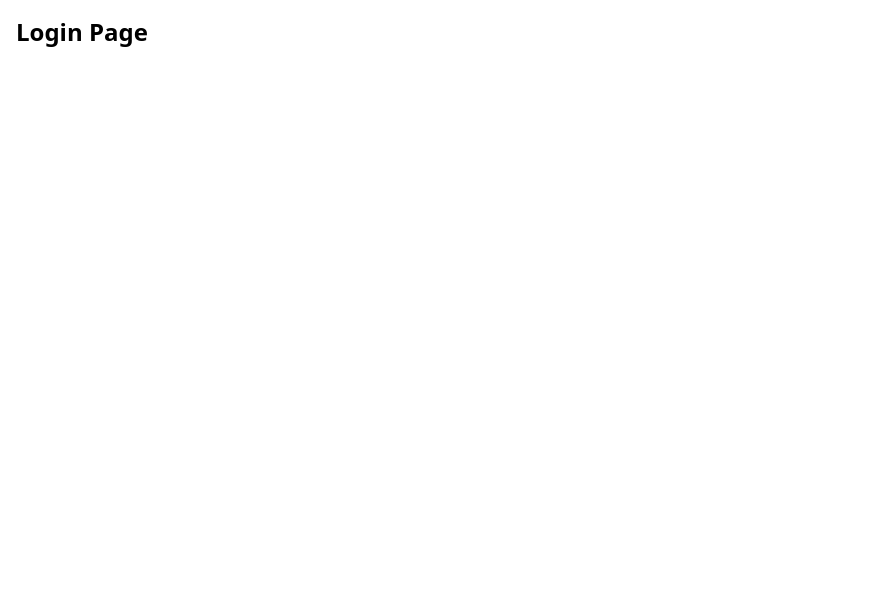
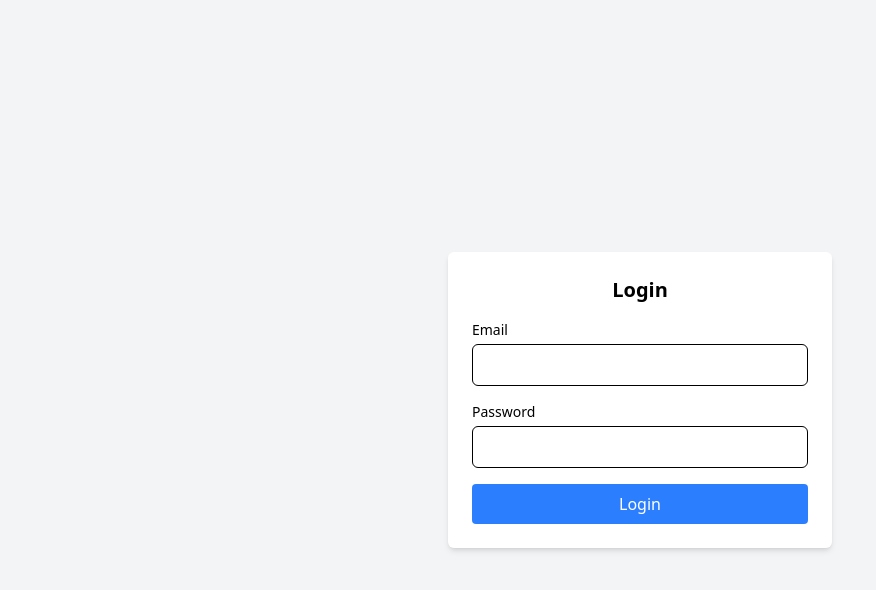
Before and after one commit to olympiosumbilon/InventorySystemV01, a React (Vite) app: page / in a window 1280 px wide. Shown: the top 590 px of the page, without its empty margins (0-876 px from the left). Built offline with nearby package versions, Linux system fonts and the light colour scheme.

Commit message:
Connection to supabase done

```diff
--- a/package.json
+++ b/package.json
@@ -12,7 +12,8 @@
   "dependencies": {
     "@supabase/supabase-js": "^2.49.4",
     "react": "^19.0.0",
-    "react-dom": "^19.0.0"
+    "react-dom": "^19.0.0",
+    "react-router-dom": "^6.30.0"
   },
   "devDependencies": {
     "@eslint/js": "^9.22.0",
--- a/src/App.tsx
+++ b/src/App.tsx
@@ -1,26 +1,16 @@
 import './App.css'
-import { useEffect } from 'react'
-import {supabase} from './supabaseClient'
-
+import { BrowserRouter as Router, Routes, Route } from 'react-router-dom'
+import Login from './pages/Login/Login'
+import SignUp from './pages/SignUp/SignUp'
 function App() {
-  useEffect(() => {
-    const testConnection = async () => {
-      const { data, error } = await supabase.auth.getSession()
-
-      if (error) {
-        console.error('❌ Supabase Error:', error.message)
-      } else {
-        console.log('✅ Supabase connected! Session data:', data)
-      }
-    }
-
-    testConnection()
-  }, [])
-
   return (
-    <div className="p-4">
-      <h1 className="text-2xl font-bold">Login Page</h1>
-    </div>
+      <Router>
+        <Routes>
+          <Route path="/" element={<Login/>}/>
+          <Route path="/login" element={<Login/>}/>
+          <Route path="/signup" element={<SignUp/>}/>
+        </Routes>
+      </Router>
   )
 }
 
--- /dev/null
+++ b/src/components/Input.tsx
@@ -0,0 +1,22 @@
+import React from 'react'
+
+interface InputProps{
+    label:string
+    type?:string
+    value:string
+    onChange: (e: React.ChangeEvent<HTMLInputElement>) => void
+}
+
+const Input: React.FC<InputProps> = ({label, type = 'text', value, onChange}) => (
+    <div className='mb-4'>
+        <label className='block mb-1 text-sm font-medium'>{label}</label>
+        <input
+            type={type}
+            value={value}
+            onChange={onChange}
+            className="w-full px-3 py-2 border rounded-md focus:outline-none focus:ring focus:border-blue-300"
+        />
+    </div>
+)
+
+export default Input
--- a/src/pages/Login/login.tsx
+++ b/src/pages/Login/login.tsx
@@ -0,0 +1,56 @@
+import { useState } from "react";
+import { supabase } from "../../supabaseClient";
+import Input from "../../components/Input";
+
+const Login = () =>{
+    const [email, setEmail] = useState('')
+    const [password, setPassword] = useState('')
+    const [error, setError] = useState('')
+    const [loading, setLoading] = useState(false)
+
+    const handleLogin = async (e: React.FormEvent) => {
+        e.preventDefault()
+        setError('')
+        setLoading(true)
+
+        const {error} = await supabase.auth.signInWithPassword({
+            email,
+            password,
+        })
+
+        if(error){
+            setError(error.message)
+        }else{
+            alert('Logged in successfully')
+        }
+        setLoading(false)
+    }
+
+    return(
+        <div className="flex justify-center items-center min-h-screen bg-gray-100">
+
+            <form
+                onSubmit={handleLogin}
+                className="bg-white p-6 rounded-md shadow-md w-full max-w-sm"
+            >
+                       <h2 className="text-xl font-bold mb-4 text-center">Login</h2>
+
+            <Input label="Email" value={email} onChange={(e)=> setEmail(e.target.value)}/>
+            <Input label="Password" value={password} onChange={(e)=> setPassword(e.target.value)}/>
+
+            {error && <p className="text-red-500 text-sm mb-2">{error}</p>}
+
+                <button
+                    type="submit"
+                    disabled={loading}
+                    className="w-full bg-blue-500 text-white py-2 px-4 rounded hover:bg-blue-600 transition disabled:opacity-50"
+                >
+                    {loading ? 'Logging in..': 'Login'}
+
+                </button>
+            </form>
+        </div>
+    )
+}
+
+export default Login
```
Also changed, not shown: src/components/Button.tsx (added), src/pages/SignUp/SignUp.tsx (added), 1 other file (tests, documents, lock files or other folders).
